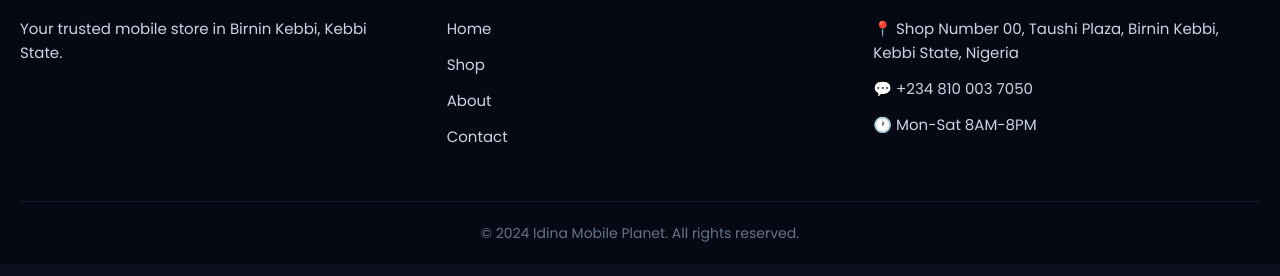
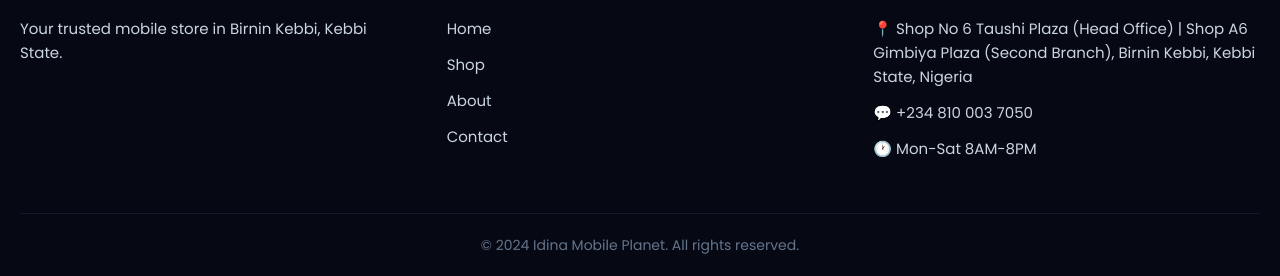
Before and after one commit to Onlysyn/idina-store, a website: page about.html in a window 1280 px wide. Shown: the part 1586-1862 px from the top of the page. Drawn offline with Linux system fonts and the light colour scheme.

Commit message:
Update address in all page footers to correct address

```diff
--- a/about.html
+++ b/about.html
@@ -144,7 +144,7 @@
       <div class="footer-section">
         <h3 data-i18n="footer.contact">Contact</h3>
         <div class="footer-contact">
-          <p>📍 Shop Number 00, Taushi Plaza, Birnin Kebbi, Kebbi State, Nigeria</p>
+          <p>📍 Shop No 6 Taushi Plaza (Head Office) | Shop A6 Gimbiya Plaza (Second Branch), Birnin Kebbi, Kebbi State, Nigeria</p>
           <p>💬 <a href="#" id="footerWhatsApp">+234 810 003 7050</a></p>
           <p>🕐 Mon-Sat 8AM-8PM</p>
         </div>
```
Also changed, not shown: cart.html (+1 -1 lines), index.html (+1 -1 lines), product.html (+1 -1 lines), shop.html (+1 -1 lines).
